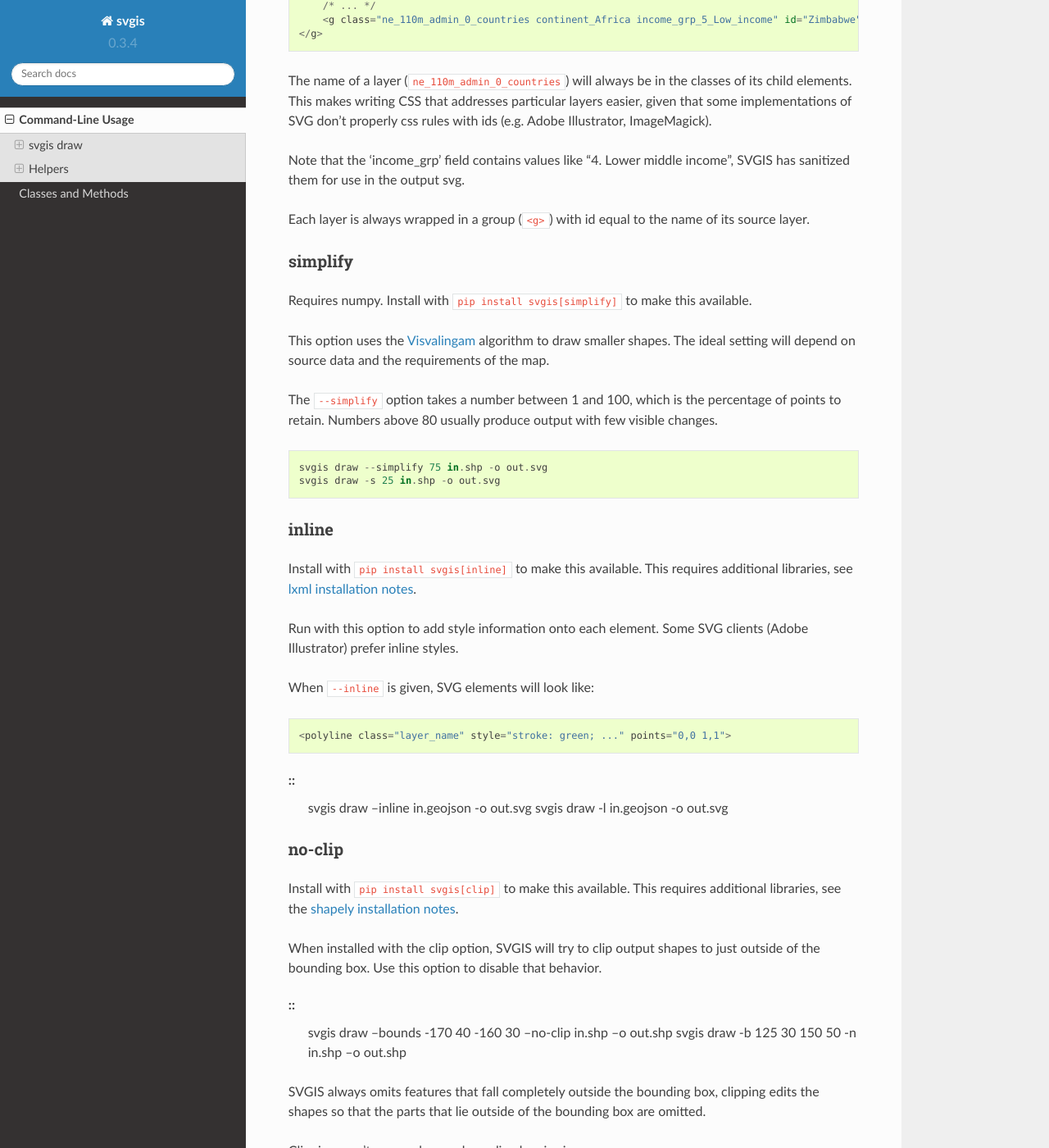
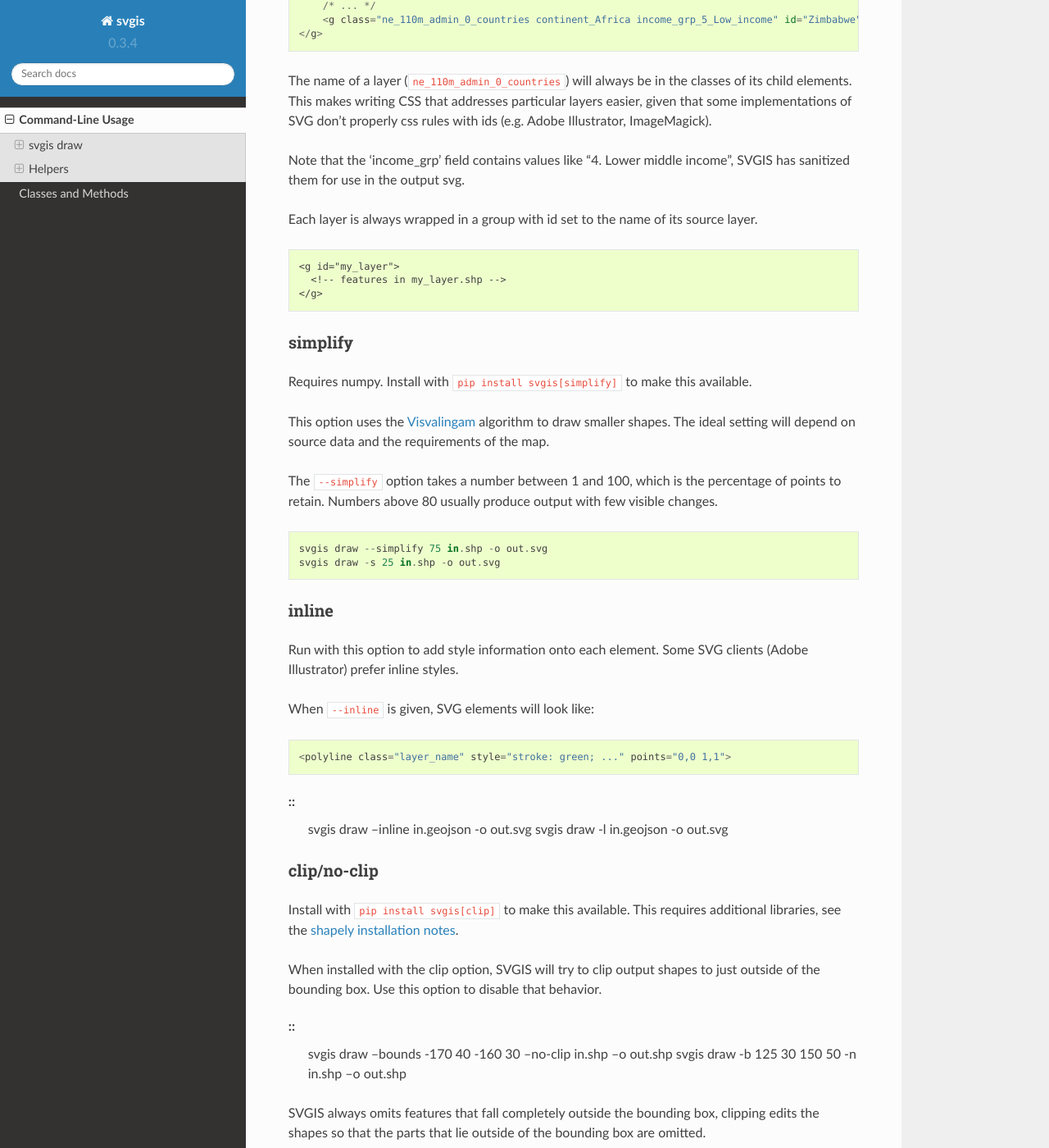
Before and after one commit to fitnr/svgis, a Sphinx documentation site: the page built from docs/cli.rst, in a window 1280 px wide and 1400 px high, scrolled down 3755 px. Shown: the whole window at 82% size. Built offline with Sphinx 7.4.7 and the Read the Docs theme 2.0.0, drawn with Linux system fonts in a browser that asks for light colours.

Commit message:
update docs for changed clip options

```diff
--- a/docs/cli.rst
+++ b/docs/cli.rst
@@ -212,8 +212,15 @@
 Note that the 'income\_grp' field contains values like "4. Lower middle
 income", SVGIS has sanitized them for use in the output svg.
 
-Each layer is always wrapped in a group (``<g>``) with id equal to the
-name of its source layer.
+Each layer is always wrapped in a group with id set to the name of its
+source layer.
+
+.. code:: svg
+
+  <g id="my_layer">
+    <!-- features in my_layer.shp -->
+  </g>
+
 
 simplify
 ^^^^^^^^
@@ -237,10 +244,6 @@
 inline
 ^^^^^^
 
-Install with ``pip install svgis[inline]`` to make this available. This
-requires additional libraries, see `lxml installation
-notes <http://lxml.de/installation.html>`__.
-
 Run with this option to add style information onto each element.
 Some SVG clients (Adobe Illustrator) prefer inline styles.
 
@@ -252,8 +255,8 @@
     svgis draw --inline in.geojson -o out.svg
     svgis draw -l in.geojson -o out.svg
 
-no-clip
-^^^^^^^
+clip/no-clip
+^^^^^^^^^^^^
 
 Install with ``pip install svgis[clip]`` to make this available. This
 requires additional libraries, see the `shapely installation
```
Also changed, not shown: README.md (+3 -5 lines).
